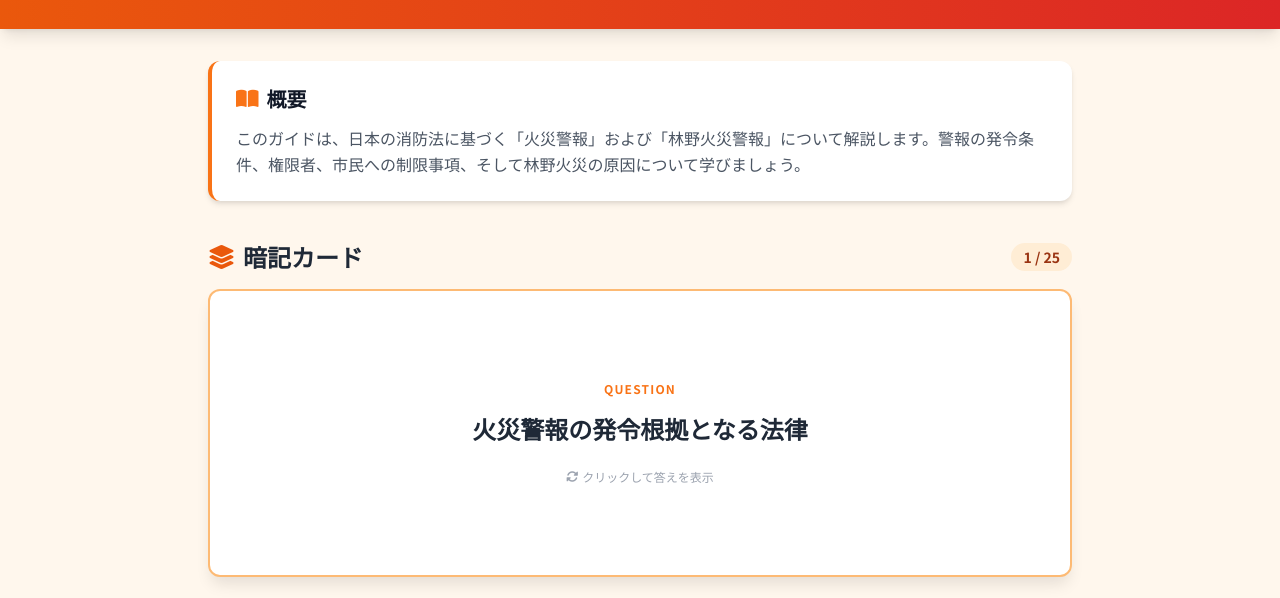
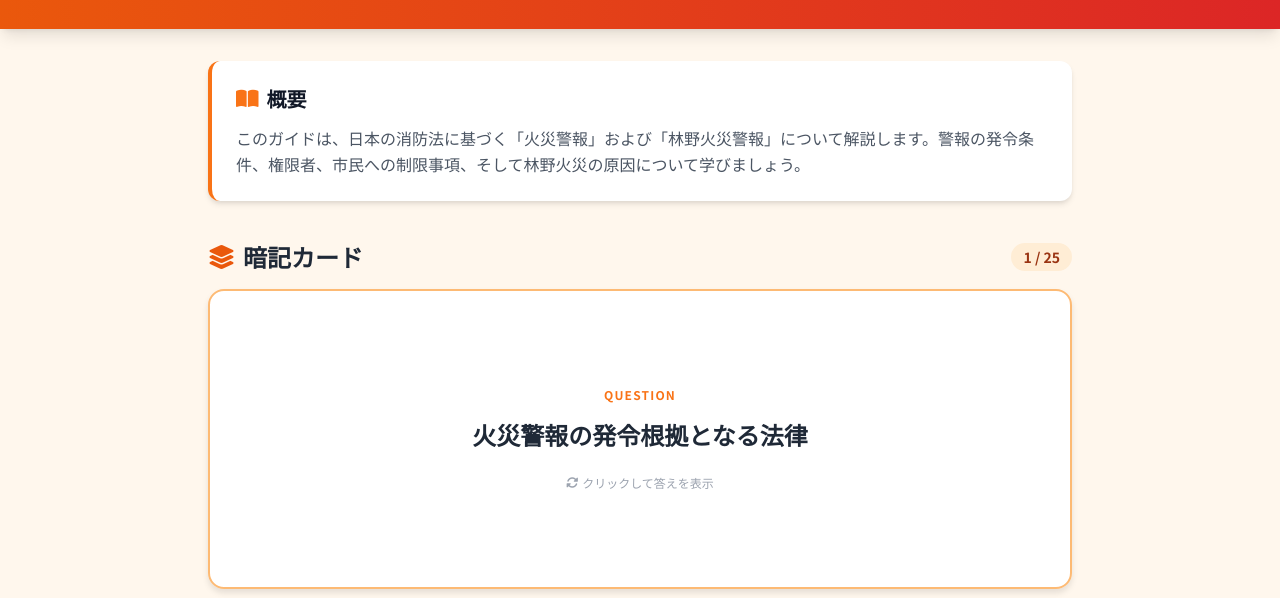
Before and after one commit to usunao1105-cyber/fire-learning119-, a plain HTML site: page lesson3/index.html in a window 1280 px wide. Shown: the part 187-785 px from the top of the page. Drawn offline with nearby package versions, Linux system fonts and the light colour scheme.

Commit message:
Revise flashcard styles and update HTML structure
Refactor flashcard CSS and HTML structure for improved functionality and style.

```diff
--- a/lesson3/index.html
+++ b/lesson3/index.html
@@ -19,45 +19,63 @@
             background: linear-gradient(transparent 60%, #fed7aa 60%);
         }
 
-        /* Flashcard Flip Styles */
-        .perspective-1000 {
+        /* ---------------------------------------------------------
+           修正版：より堅牢なフリップカードCSS
+           --------------------------------------------------------- */
+        .flashcard-container {
             perspective: 1000px;
+            width: 100%;
+            height: 300px; /*高さを固定して安定させる*/
+            cursor: pointer;
         }
-        .card-inner {
+
+        .flashcard-inner {
             position: relative;
             width: 100%;
             height: 100%;
             text-align: center;
             transition: transform 0.6s;
             transform-style: preserve-3d;
+            box-shadow: 0 4px 6px rgba(0,0,0,0.1);
+            border-radius: 1rem;
         }
-        .card-flipped .card-inner {
+
+        /* JavaScriptで .is-flipped クラスがついた時に回転 */
+        .flashcard-inner.is-flipped {
             transform: rotateY(180deg);
         }
-        .card-face {
+
+        .flashcard-face {
             position: absolute;
             width: 100%;
             height: 100%;
-            -webkit-backface-visibility: hidden;
+            -webkit-backface-visibility: hidden; /* Safari用 */
             backface-visibility: hidden;
             display: flex;
             flex-direction: column;
             align-items: center;
             justify-content: center;
-            border-radius: 0.75rem;
-            padding: 1.5rem;
-            box-shadow: 0 10px 15px -3px rgba(0, 0, 0, 0.1);
+            padding: 2rem;
+            border-radius: 1rem;
+            top: 0;
+            left: 0;
         }
-        .card-front {
-            background-color: white;
+
+        /* 表面 */
+        .flashcard-front {
+            background-color: #ffffff;
             color: #1f2937;
             border: 2px solid #fdba74; /* orange-300 */
+            z-index: 2;
+            transform: rotateY(0deg); /* 明示的に指定 */
         }
-        .card-back {
+
+        /* 裏面 */
+        .flashcard-back {
             background-color: #ffedd5; /* orange-100 */
             color: #9a3412; /* orange-800 */
+            border: 2px solid #f97316; /* orange-500 */
             transform: rotateY(180deg);
-            border: 2px solid #f97316; /* orange-500 */
         }
     </style>
 </head>
@@ -91,7 +109,7 @@
             </p>
         </section>
 
-        <!-- FLASHCARD SECTION (New!) -->
+        <!-- FLASHCARD SECTION (Fixed) -->
         <section id="flashcards-area" class="scroll-mt-4">
             <div class="flex items-center justify-between mb-4">
                 <h2 class="text-2xl font-bold text-gray-800 flex items-center gap-2">
@@ -101,23 +119,23 @@
             </div>
 
             <!-- Card Container -->
-            <div class="perspective-1000 w-full h-64 md:h-72 cursor-pointer group" onclick="flipCard()">
-                <div id="flashcard" class="card-inner">
+            <div class="flashcard-container group" onclick="flipCard()">
+                <div id="flashcard-inner" class="flashcard-inner">
                     <!-- Front -->
-                    <div class="card-face card-front">
+                    <div class="flashcard-face flashcard-front">
                         <div class="text-xs font-bold text-orange-500 uppercase tracking-widest mb-4">QUESTION</div>
                         <p id="card-front-text" class="text-xl md:text-2xl font-bold text-center leading-relaxed">
-                            <!-- JS will inject text here -->
+                            Loading...
                         </p>
                         <div class="mt-6 text-gray-400 text-xs flex items-center gap-1">
                             <i class="fa-solid fa-rotate"></i> クリックして答えを表示
                         </div>
                     </div>
                     <!-- Back -->
-                    <div class="card-face card-back">
+                    <div class="flashcard-face flashcard-back">
                         <div class="text-xs font-bold text-orange-700 uppercase tracking-widest mb-4">ANSWER</div>
                         <p id="card-back-text" class="text-lg md:text-xl font-bold text-center leading-relaxed">
-                            <!-- JS will inject text here -->
+                            Loading...
                         </p>
                     </div>
                 </div>
@@ -125,13 +143,13 @@
 
             <!-- Controls -->
             <div class="mt-6 flex justify-center gap-4">
-                <button onclick="prevCard()" class="bg-white hover:bg-gray-50 text-gray-700 font-bold py-2 px-6 rounded-lg shadow border border-gray-200 transition-transform active:scale-95 flex items-center gap-2">
+                <button onclick="prevCard(event)" class="bg-white hover:bg-gray-50 text-gray-700 font-bold py-2 px-6 rounded-lg shadow border border-gray-200 transition-transform active:scale-95 flex items-center gap-2">
                     <i class="fa-solid fa-arrow-left"></i> 前へ
                 </button>
-                <button onclick="shuffleCards()" class="bg-orange-100 hover:bg-orange-200 text-orange-700 font-bold py-2 px-4 rounded-lg shadow border border-orange-200 transition-transform active:scale-95" title="シャッフル">
+                <button onclick="shuffleCards(event)" class="bg-orange-100 hover:bg-orange-200 text-orange-700 font-bold py-2 px-4 rounded-lg shadow border border-orange-200 transition-transform active:scale-95" title="シャッフル">
                     <i class="fa-solid fa-shuffle"></i>
                 </button>
-                <button onclick="nextCard()" class="bg-orange-600 hover:bg-orange-700 text-white font-bold py-2 px-6 rounded-lg shadow-lg shadow-orange-200 transition-transform active:scale-95 flex items-center gap-2">
+                <button onclick="nextCard(event)" class="bg-orange-600 hover:bg-orange-700 text-white font-bold py-2 px-6 rounded-lg shadow-lg shadow-orange-200 transition-transform active:scale-95 flex items-center gap-2">
                     次へ <i class="fa-solid fa-arrow-right"></i>
                 </button>
             </div>
@@ -288,7 +306,7 @@
         let isFlipped = false;
 
         // Elements
-        const cardElement = document.getElementById('flashcard');
+        const innerElement = document.getElementById('flashcard-inner');
         const frontText = document.getElementById('card-front-text');
         const backText = document.getElementById('card-back-text');
         const counter = document.getElementById('card-counter');
@@ -298,12 +316,12 @@
 
         // Functions
         function renderCard() {
-            // Reset position
-            cardElement.classList.remove('card-flipped');
+            // Reset flip state visually first
+            innerElement.classList.remove('is-flipped');
             isFlipped = false;
 
-            // Wait slightly for flip animation if needed, but here we update text immediately
-            // because the user clicked "Next/Prev", not "Flip".
+            // Short delay to update text to avoid showing new answer while flipping back
+            // But for simple usability, immediate update is fine.
             const card = flashcards[currentIndex];
             frontText.textContent = card.front;
             backText.textContent = card.back;
@@ -313,24 +331,25 @@
         function flipCard() {
             isFlipped = !isFlipped;
             if (isFlipped) {
-                cardElement.classList.add('card-flipped');
+                innerElement.classList.add('is-flipped');
             } else {
-                cardElement.classList.remove('card-flipped');
+                innerElement.classList.remove('is-flipped');
             }
         }
 
-        function nextCard() {
+        function nextCard(event) {
+            event.stopPropagation(); // Prevent card flip
             if (currentIndex < flashcards.length - 1) {
                 currentIndex++;
                 renderCard();
             } else {
-                // Loop back to start? Or stop? Let's loop for flow.
-                currentIndex = 0;
+                currentIndex = 0; // Loop
                 renderCard();
             }
         }
 
-        function prevCard() {
+        function prevCard(event) {
+            event.stopPropagation(); // Prevent card flip
             if (currentIndex > 0) {
                 currentIndex--;
                 renderCard();
@@ -340,7 +359,8 @@
             }
         }
 
-        function shuffleCards() {
+        function shuffleCards(event) {
+            event.stopPropagation(); // Prevent card flip
             // Fisher-Yates shuffle
             for (let i = flashcards.length - 1; i > 0; i--) {
                 const j = Math.floor(Math.random() * (i + 1));
@@ -350,7 +370,6 @@
             renderCard();
         }
 
-        // Q&A Toggle Logic (from previous version)
         function toggleAnswer(id) {
             const answerDiv = document.getElementById(id);
             const icon = answerDiv.parentElement.querySelector('.fa-chevron-down') || answerDiv.parentElement.querySelector('.fa-chevron-up');
```
